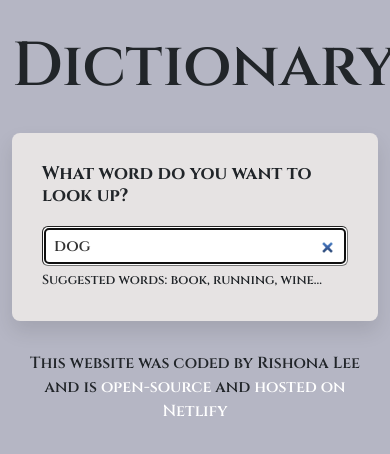
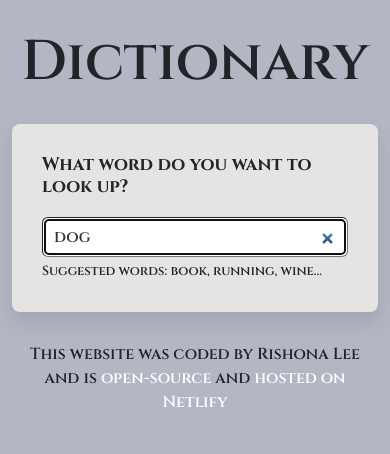
Before and after one commit to Rishona9/Dictionary-Project-React, a React (Create React App) app: page / in a window 390 px wide. Shown: the top 454 px of the page. Built offline with nearby package versions, Linux system fonts and the light colour scheme; no server answers.

Commit message:
Added responsive styling

```diff
--- a/src/App.css
+++ b/src/App.css
@@ -26,3 +26,8 @@ a {
   font-family: "Cinzel", serif;
   margin-top: 20px;
 }
+@media (max-width: 576px) {
+  .App .dictionary-header {
+    font-size: 56px;
+  }
+}
--- a/src/Photos.js
+++ b/src/Photos.js
@@ -11,7 +11,6 @@ export default function Photos(props) {
               <div className="col-4" key={index}>
                 <a href={photo.src.original} target="_blank" rel="noreferrer">
                   <img src={photo.src.landscape} alt="" className="img-fluid" />
-                  ;
                 </a>
               </div>
             );
```
